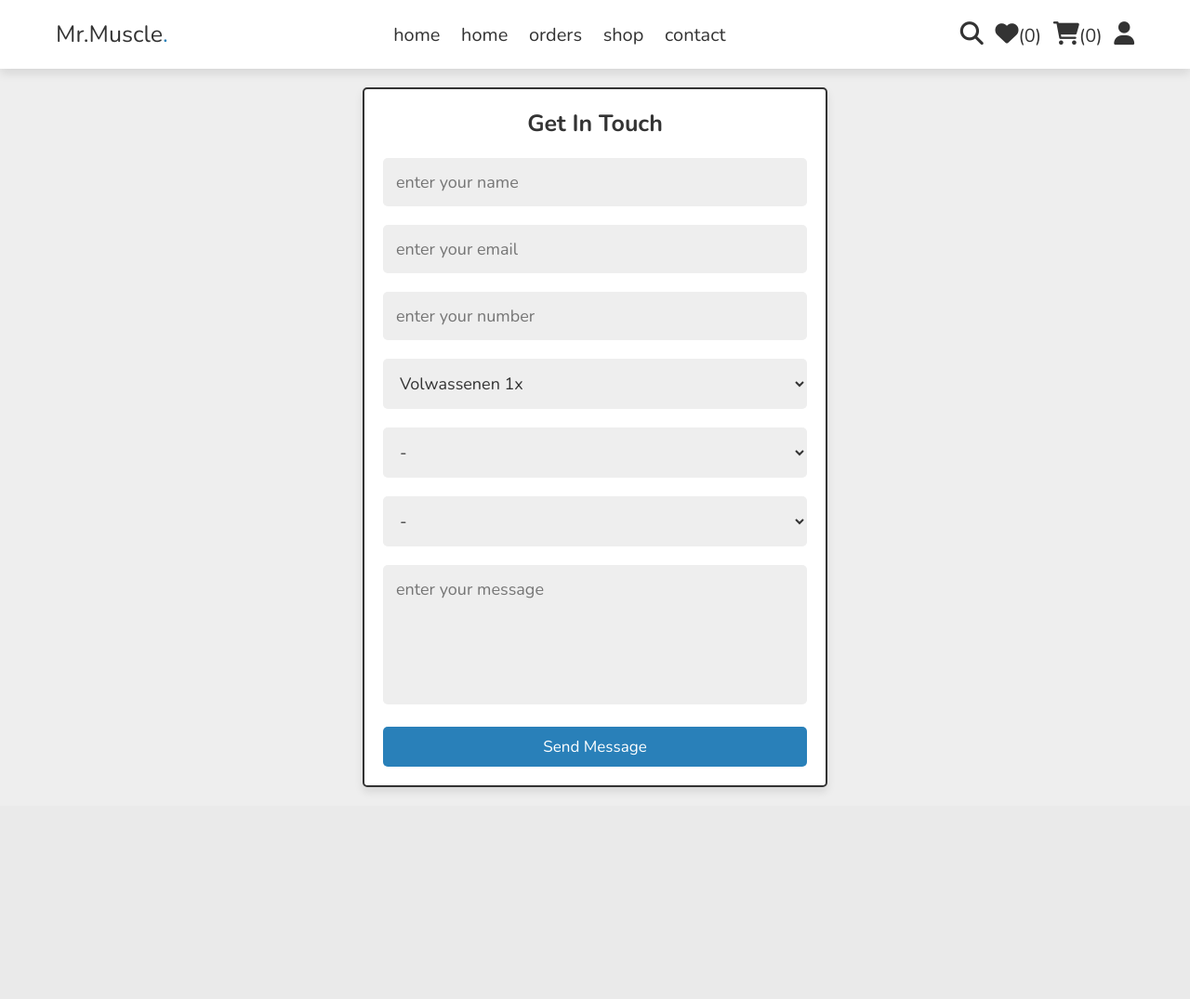
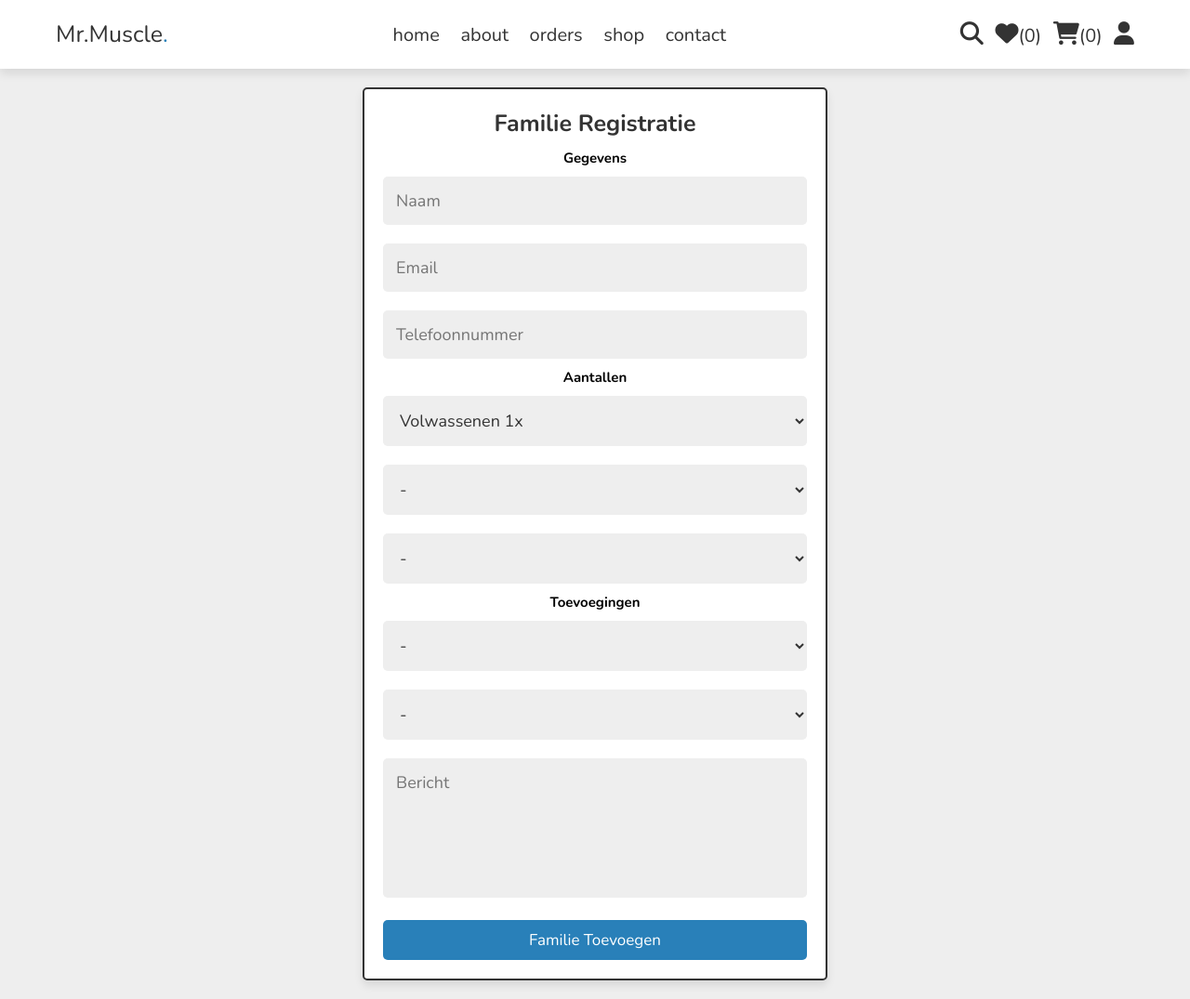
Before and after one commit to kerasus28/voedselbank, a PHP site: page /about.php in a window 1280 px wide. Shown: the whole page at 93% size. Before the commit the page ends 850 px from the top, so only its background shows below. Run offline with PHP 8.4, Linux system fonts and the light colour scheme; data that the repository does not hold is empty; some libraries are stand-ins or nearby versions.

Commit message:
Familie aanmaak pagina + Contact pagina fix + Tabellen

```diff
--- a/about.php
+++ b/about.php
@@ -20,16 +20,27 @@ if(isset($_POST['send'])){
    $number = filter_var($number, FILTER_SANITIZE_STRING);
    $msg = $_POST['msg'];
    $msg = filter_var($msg, FILTER_SANITIZE_STRING);
+   $volwassenen = $_POST['volwassenen'];
+   $volwassenen = filter_var($volwassenen, FILTER_SANITIZE_STRING);
+   $kinderen = $_POST['kinderen'];
+   $kinderen = filter_var($kinderen, FILTER_SANITIZE_STRING);
+   $baby = $_POST['baby'];
+   $baby = filter_var($baby, FILTER_SANITIZE_STRING);
+   $alergieen1 = $_POST['alergieen1'];
+   $alergieen1 = filter_var($alergieen1, FILTER_SANITIZE_STRING);
+   $alergieen2 = $_POST['alergieen2'];
+   $alergieen2 = filter_var($alergieen2, FILTER_SANITIZE_STRING);
 
-   $select_message = $conn->prepare("SELECT * FROM `messages` WHERE name = ? AND email = ? AND number = ? AND message = ?");
-   $select_message->execute([$name, $email, $number, $msg]);
+
+   $select_message = $conn->prepare("SELECT * FROM `messages` WHERE name = ? AND email = ? AND number = ? AND message = ? AND volwassenen = ? AND kinderen = ? AND baby = ? AND alergieen1 = ? AND alergieen2 = ?");
+   $select_message->execute([$name, $email, $number, $msg, $volwassenen, $kinderen, $baby, $alergieen1, $alergieen2]);
 
    if($select_message->rowCount() > 0){
       $message[] = 'already sent message!';
    }else{
 
-      $insert_message = $conn->prepare("INSERT INTO `messages`(user_id, name, email, number, message) VALUES(?,?,?,?,?)");
-      $insert_message->execute([$user_id, $name, $email, $number, $msg]);
+      $insert_message = $conn->prepare("INSERT INTO `messages`(user_id, name, email, number, message, volwassenen, kinderen, baby, alergieen1, alergieen2) VALUES(?,?,?,?,?,?,?,?,?,?)");
+      $insert_message->execute([$user_id, $name, $email, $number, $msg, $volwassenen, $kinderen, $baby, $alergieen1, $alergieen2]);
 
       $message[] = 'sent message successfully!';
 
@@ -62,32 +73,55 @@ if(isset($_POST['send'])){
 <section class="contact">
 
    <form action="" method="post">
-      <h3>get in touch</h3>
-      <input type="text" name="name" placeholder="enter your name" required maxlength="20" class="box">
-      <input type="email" name="email" placeholder="enter your email" required maxlength="50" class="box">
-      <input type="number" name="number" min="0" max="9999999999" placeholder="enter your number" required onkeypress="if(this.value.length == 10) return false;" class="box">
-<select class="box" name="Volwassenen" id="Volwassenen">
-<option class="box" value="Volwassenen">Volwassenen 1x</option>
-<option class="box" value="Volwassenen">Volwassenen 2x</option>
-<option class="box" value="Volwassenen">Volwassenen 3x</option>
-<option class="box" value="Volwassenen">Volwassenen 4x</option>
-<option class="box" value="Volwassenen">Volwassenen 5x</option>
-<option class="box" value="Volwassenen">Volwassenen 6x</option>
+      <h3>Familie registratie</h3>
+      <h1>Gegevens</h1>
+      <input type="text" name="name" placeholder="Naam" required maxlength="20" class="box">
+      <input type="email" name="email" placeholder="Email" required maxlength="50" class="box">
+      <input type="number" name="number" min="0" max="9999999999" placeholder="Telefoonnummer" required onkeypress="if(this.value.length == 10) return false;" class="box">
+      <h1>Aantallen</h1>
+      <select class="box" name="volwassenen" id="volwassenen">
+<option class="box" value="volwassenen 1x">Volwassenen 1x</option>
+<option class="box" value="volwassenen 2x">Volwassenen 2x</option>
+<option class="box" value="volwassenen 3x">Volwassenen 3x</option>
+<option class="box" value="volwassenen 4x">Volwassenen 4x</option>
+<option class="box" value="volwassenen 5x">Volwassenen 5x</option>
+<option class="box" value="volwassenen 6x">Volwassenen 6x</option>
 </select>
-        <select class="box" name="Kinderen" id="Kinderen">
-        <option class="box" value="Kinderen">-</option>
-        <option class="box" value="Kinderen">Kinderen 1x</option>
-        <option class="box" value="Kinderen">Kinderen 2x</option>
-        <option class="box" value="Kinderen">Kinderen 3x</option>
+        <select class="box" name="kinderen" id="kinderen">
+        <option class="box" value="-">-</option>
+        <option class="box" value="kinderen 1x">Kinderen 1x</option>
+        <option class="box" value="kinderen 2x">Kinderen 2x</option>
+        <option class="box" value="kinderen 3x">Kinderen 3x</option>
         </select>
-<select class="box" name="Baby" id="Baby">
-    <option class="box" value="Baby">-</option>
-    <option class="box" value="Baby">Baby 1x</option>
-    <option class="box" value="Baby">Baby 2x</option>
+<select class="box" name="baby" id="baby">
+<option class="box" value="-">-</option>
+<option class="box" value="baby 1x">Baby 1x</option>
+<option class="box" value="baby 2x">Baby 2x</option>
 </select>
-      <textarea name="msg" class="box" placeholder="enter your message" cols="30" rows="10"></textarea>
-      <input type="submit" value="send message" name="send" class="btn">
-   </form>
+      <h1>Toevoegingen</h1>
+      <select class="box" name="alergieen1" id="alergieen1">
+      <option class="box" value="-">-</option>
+      <option class="box" value="gluten">Gluten</option>
+      <option class="box" value="lactose">Lactose</option>
+      <option class="box" value="noten">Noten</option>
+      <option class="box" value="veganistisch">Veganistisch</option>
+      <option class="box" value="vegetarisch">Vegetarisch</option>
+      <option class="box" value="noten">Noten</option>
+      <option class="box" value="noten">Halal</option>
+      </select>
+<select class="box" name="alergieen2" id="alergieen2">
+<option class="box" value="-">-</option>
+      <option class="box" value="gluten">Gluten</option>
+      <option class="box" value="lactose">Lactose</option>
+      <option class="box" value="noten">Noten</option>
+      <option class="box" value="veganistisch">Veganistisch</option>
+      <option class="box" value="vegetarisch">Vegetarisch</option>
+      <option class="box" value="noten">Noten</option>
+      <option class="box" value="noten">Halal</option>
+</select>
+      <textarea name="msg" class="box" placeholder="Bericht" cols="30" rows="10"></textarea>
+      <input type="submit" value="Familie toevoegen" name="send" class="btn">
+      </form>
 
 </section>
 
--- a/components/user_header.php
+++ b/components/user_header.php
@@ -19,7 +19,7 @@
 
       <nav class="navbar">
          <a href="home.php">home</a>
-         <a href="about.php">home</a>
+         <a href="about.php">about</a>
          <a href="orders.php">orders</a>
          <a href="shop.php">shop</a>
          <a href="contact.php">contact</a>
--- a/contact.php
+++ b/contact.php
@@ -21,14 +21,14 @@ if(isset($_POST['send'])){
    $msg = $_POST['msg'];
    $msg = filter_var($msg, FILTER_SANITIZE_STRING);
 
-   $select_message = $conn->prepare("SELECT * FROM `messages` WHERE name = ? AND email = ? AND number = ? AND message = ?");
+   $select_message = $conn->prepare("SELECT * FROM `cc` WHERE name = ? AND email = ? AND number = ? AND msg = ?");
    $select_message->execute([$name, $email, $number, $msg]);
 
    if($select_message->rowCount() > 0){
       $message[] = 'already sent message!';
    }else{
 
-      $insert_message = $conn->prepare("INSERT INTO `messages`(user_id, name, email, number, message) VALUES(?,?,?,?,?)");
+      $insert_message = $conn->prepare("INSERT INTO `cc`(user_id, name, email, number, msg) VALUES(?,?,?,?,?)");
       $insert_message->execute([$user_id, $name, $email, $number, $msg]);
 
       $message[] = 'sent message successfully!';
```
